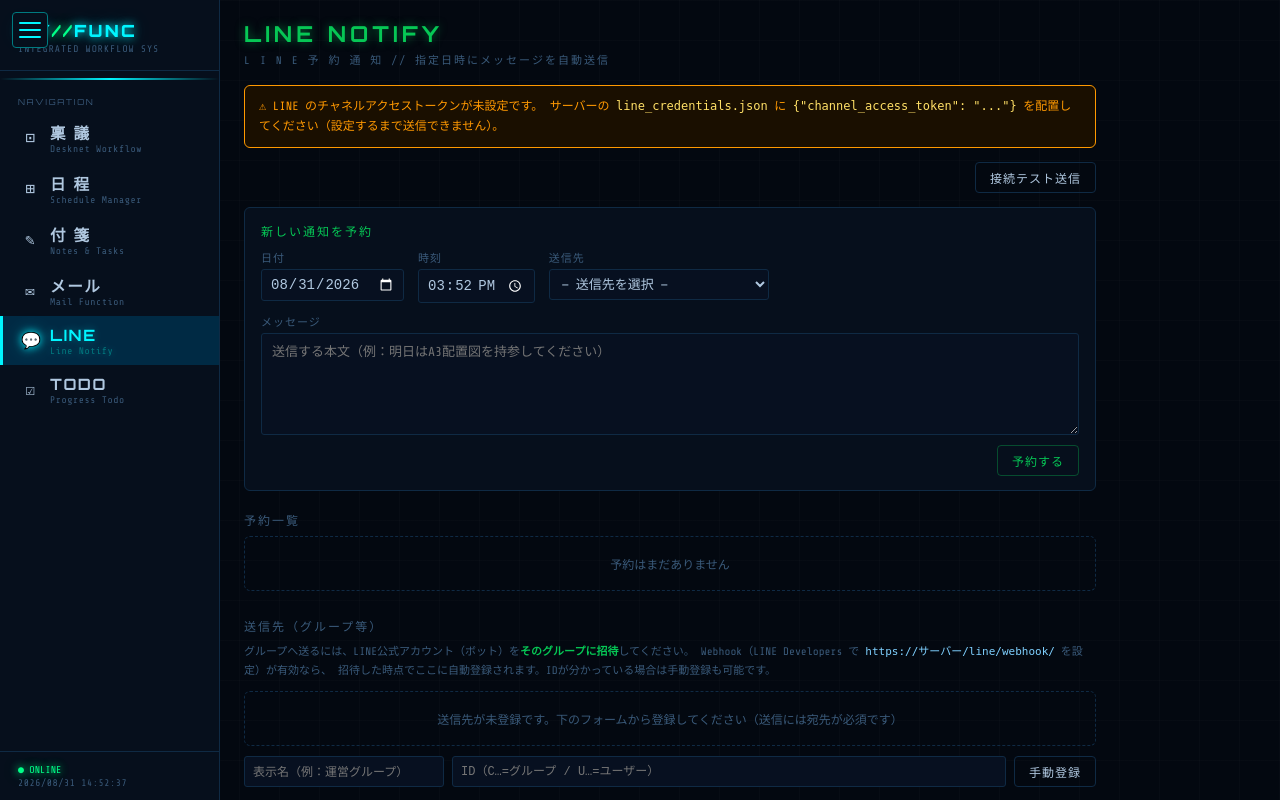
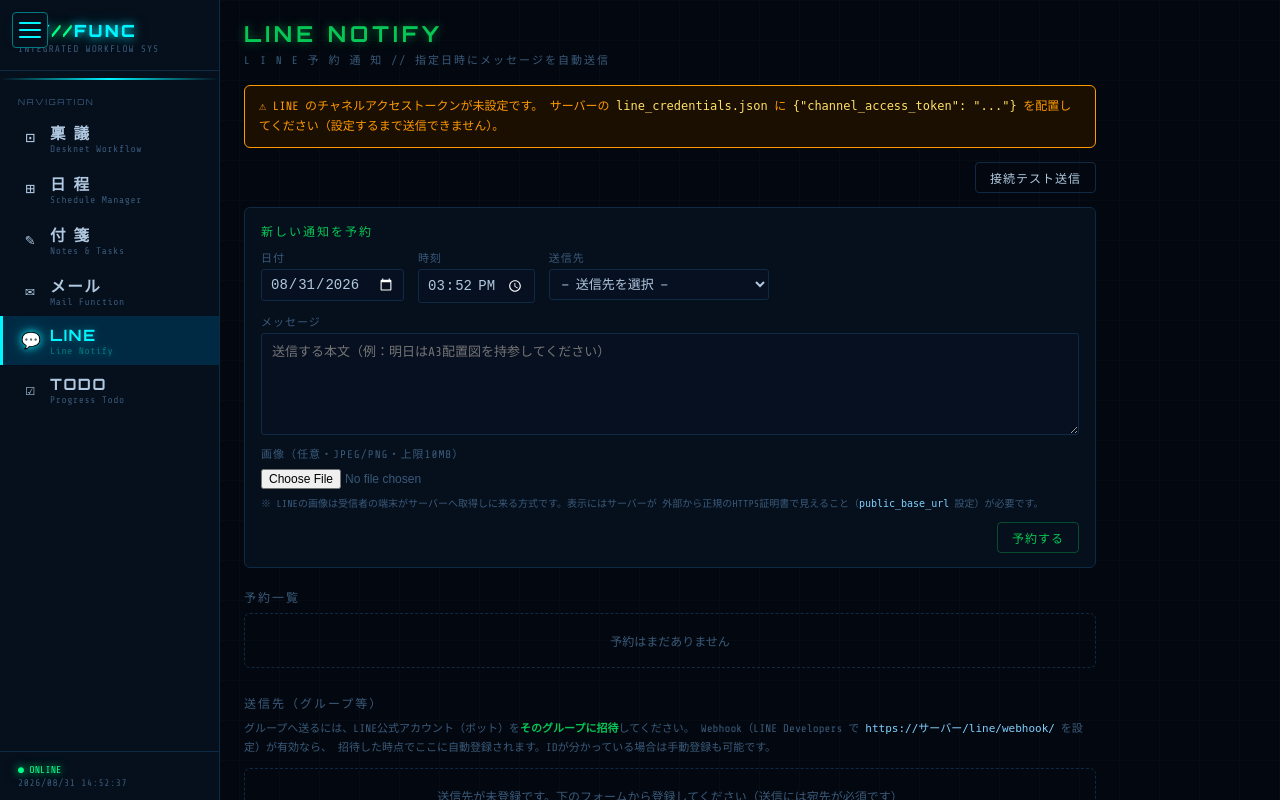
Before and after one commit to hideonSOS/MyFunction, a Django app: page /line/ in a window 1280 px wide. Run offline with Django 5.2, Linux system fonts and the light colour scheme; the visitor is signed in with stand-in values (Sample User, id 1); data that the repository does not hold is empty; parts of the project's set-up code (start-up, migrations or seed data) failed here and were passed over.

Commit message:
LINE通知に画像添付を追加（JPEG/PNG・上限10MB）
- 予約フォームに画像欄を追加。一覧・編集にサムネイル表示、画像の差し替え・削除可
- 送信時はテキスト＋画像メッセージの2通で送る（image message）
- LINEの画像は受信端末が公開URLへ取得しに来る方式のため、
  line_credentials.json の public_base_url（正規HTTPS必須）から絶対URLを組み立てる
- public_base_url 未設定の画像付き通知は送信保留しエラー表示（テキストのみは影響なし）
- 通知削除・画像差し替えで実ファイルも削除。詳細は SERVER_HANDOVER.md 参照

Co-Authored-By: Claude Opus 4.8 <noreply@anthropic.com>

```diff
--- a/linenotify/line_api.py
+++ b/linenotify/line_api.py
@@ -39,6 +39,13 @@ def get_secret():
     return (_load_creds().get('channel_secret') or '').strip()
 
 
+def get_public_base():
+    """画像URLの組み立てに使う公開ベースURL（例: https://example.com）。
+    LINEの画像は「受信者の端末がこのURLへ取りに来る」方式のため、
+    外部到達可能かつ正規のHTTPS証明書であることが必要"""
+    return (_load_creds().get('public_base_url') or '').strip().rstrip('/')
+
+
 def is_configured():
     return bool(get_token())
 
@@ -77,18 +84,28 @@ def send_broadcast(text):
                           {'messages': [{'type': 'text', 'text': text[:5000]}]})
 
 
-def send_push(to_id, text):
-    """指定の宛先（groupId / roomId / userId）へ送る"""
-    return _post_messages(API_BASE + '/message/push',
-                          {'to': to_id,
-                           'messages': [{'type': 'text', 'text': text[:5000]}]})
+def _build_messages(text, image_url=None):
+    messages = [{'type': 'text', 'text': text[:5000]}]
+    if image_url:
+        messages.append({
+            'type': 'image',
+            'originalContentUrl': image_url,
+            'previewImageUrl': image_url,
+        })
+    return messages
 
 
-def send_to(target, text):
+def send_push(to_id, text, image_url=None):
+    """指定の宛先（groupId / roomId / userId）へ送る。image_url があれば画像も"""
+    return _post_messages(API_BASE + '/message/push',
+                          {'to': to_id, 'messages': _build_messages(text, image_url)})
+
+
+def send_to(target, text, image_url=None):
     """LineTarget へ送る。運用方針により宛先未指定（ブロードキャスト）は無効。"""
     if target is None:
         return False, 'ブロードキャストは現在無効です（送信先を指定してください）'
-    return send_push(target.target_id, text)
+    return send_push(target.target_id, text, image_url)
 
 
 def get_group_name(group_id):
--- a/linenotify/static/linenotify/css/linenotify.css
+++ b/linenotify/static/linenotify/css/linenotify.css
@@ -150,6 +150,44 @@
   margin-top: 10px;
 }
 
+/* ── 添付画像 ───────────────────────────────── */
+.ln-image-field { margin-top: 10px; }
+.ln-image-field input[type="file"] {
+  display: block;
+  margin-top: 4px;
+  font-size: 12px;
+  color: var(--text-dim);
+}
+.ln-image-current {
+  display: flex;
+  align-items: flex-start;
+  gap: 10px;
+  margin-top: 8px;
+}
+.ln-image-current img {
+  max-width: 220px;
+  max-height: 140px;
+  border: 1px solid var(--border);
+  border-radius: 4px;
+}
+.ln-image-hint {
+  margin-top: 6px;
+  font-size: 10px;
+  line-height: 1.7;
+  color: var(--text-dim);
+}
+.ln-image-hint code { color: #7fd0ff; }
+
+/* 一覧のサムネイル */
+.ln-thumb {
+  display: block;
+  margin-top: 6px;
+  max-width: 180px;
+  max-height: 120px;
+  border: 1px solid var(--border);
+  border-radius: 4px;
+}
+
 /* ── 一覧 ───────────────────────────────────── */
 .ln-list-title {
   font-size: 12px;
--- a/linenotify/static/linenotify/js/linenotify.js
+++ b/linenotify/static/linenotify/js/linenotify.js
@@ -69,6 +69,15 @@
 
       const body = el('div', 'ln-body');
       body.appendChild(el('div', 'ln-msg', n.message));
+      if (n.image) {
+        const a = document.createElement('a');
+        a.href = n.image; a.target = '_blank'; a.rel = 'noopener';
+        const img = document.createElement('img');
+        img.className = 'ln-thumb';
+        img.src = n.image; img.alt = '添付画像'; img.loading = 'lazy';
+        a.appendChild(img);
+        body.appendChild(a);
+      }
       const meta = el('div', 'ln-meta');
       meta.appendChild(el('span', 'ln-badge to', '→ ' + n.target_name));
       if (n.sent)       meta.appendChild(el('span', 'ln-badge ok', '送信済 ' + (n.sent_at || '')));
@@ -159,12 +168,20 @@
   }
 
   // ── フォーム ─────────────────────────────
+  function showCurrentImage(url) {
+    const box = document.getElementById('ln-image-current');
+    box.hidden = !url;
+    document.getElementById('ln-image-thumb').src = url || '';
+  }
+
   function resetForm() {
     editingId = null;
     document.getElementById('ln-form-title').textContent = '新しい通知を予約';
     document.getElementById('ln-save').textContent = '予約する';
     document.getElementById('ln-cancel').hidden = true;
     document.getElementById('ln-message').value = '';
+    document.getElementById('ln-image').value = '';
+    showCurrentImage(null);
     renderTargetSelect(null);
     initDefaultDatetime();
   }
@@ -177,8 +194,30 @@
     document.getElementById('ln-date').value = n.date;
     document.getElementById('ln-time').value = n.time;
     document.getElementById('ln-message').value = n.message;
+    document.getElementById('ln-image').value = '';
+    showCurrentImage(n.image);
     renderTargetSelect(n.target);
     document.getElementById('ln-message').focus();
+  }
+
+  // 選択されたファイルを通知に添付する（保存後に呼ぶ）
+  async function uploadImageIfAny(notifId) {
+    const input = document.getElementById('ln-image');
+    const f = input.files && input.files[0];
+    if (!f) return true;
+    const fd = new FormData();
+    fd.append('id', notifId);
+    fd.append('file', f);
+    const res = await fetch('/line/api/image/upload/', {
+      method: 'POST', headers: { 'X-CSRFToken': CSRF }, body: fd,
+    });
+    const data = await res.json().catch(() => ({}));
+    if (!res.ok) {
+      setStatus('画像: ' + (data.error || 'アップロード失敗'), 'err');
+      return false;
+    }
+    input.value = '';
+    return true;
   }
 
   function initDefaultDatetime() {
@@ -207,14 +246,27 @@
       return;
     }
     try {
-      await post('/line/api/save/', payload);
-      setStatus(editingId ? '更新しました' : '予約しました', 'ok');
+      const saved = await post('/line/api/save/', payload);
+      const imgOk = await uploadImageIfAny(saved.id);
+      if (imgOk) setStatus(editingId ? '更新しました' : '予約しました', 'ok');
       resetForm();
       await load();
     } catch (e) {
       setStatus(e.message, 'err');
     }
   }
+
+  // 編集中の通知から画像を外す
+  document.getElementById('ln-image-remove').addEventListener('click', async () => {
+    if (!editingId) { showCurrentImage(null); return; }
+    if (!confirm('添付画像を削除しますか？')) return;
+    try {
+      await post('/line/api/image/delete/', { id: editingId });
+      showCurrentImage(null);
+      setStatus('画像を削除しました', 'ok');
+      await load();
+    } catch (e) { setStatus(e.message, 'err'); }
+  });
 
   async function sendNow(n) {
     if (!confirm(`この通知を今すぐ「${n.target_name}」へ送信しますか？\n\n` + n.message.slice(0, 60))) return;
--- a/linenotify/templates/linenotify/index.html
+++ b/linenotify/templates/linenotify/index.html
@@ -41,6 +41,19 @@
       <textarea id="ln-message" maxlength="1000" rows="4"
                 placeholder="送信する本文（例：明日はA3配置図を持参してください）"></textarea>
     </label>
+    <div class="ln-image-field">
+      <label>画像（任意・JPEG/PNG・上限10MB）
+        <input type="file" id="ln-image" accept="image/jpeg,image/png">
+      </label>
+      <div id="ln-image-current" class="ln-image-current" hidden>
+        <img id="ln-image-thumb" src="" alt="添付画像">
+        <button class="ln-btn ln-mini ln-danger" id="ln-image-remove" type="button">画像を外す</button>
+      </div>
+      <div class="ln-image-hint">
+        ※ LINEの画像は受信者の端末がサーバーへ取得しに来る方式です。表示にはサーバーが
+        外部から正規のHTTPS証明書で見えること（<code>public_base_url</code> 設定）が必要です。
+      </div>
+    </div>
     <div class="ln-form-actions">
       <button class="ln-btn" id="ln-cancel" type="button" hidden>編集をやめる</button>
       <button class="ln-btn ln-primary" id="ln-save" type="button">予約する</button>
--- a/linenotify/urls.py
+++ b/linenotify/urls.py
@@ -11,6 +11,8 @@ urlpatterns = [
     path('api/delete/',        views.api_delete,        name='api_delete'),
     path('api/sendnow/',       views.api_send_now,      name='api_send_now'),
     path('api/test/',          views.api_test,          name='api_test'),
+    path('api/image/upload/',  views.api_image_upload,  name='api_image_upload'),
+    path('api/image/delete/',  views.api_image_delete,  name='api_image_delete'),
     path('api/target/save/',   views.api_target_save,   name='api_target_save'),
     path('api/target/delete/', views.api_target_delete, name='api_target_delete'),
     path('webhook/',           views.webhook,           name='webhook'),
--- a/linenotify/views.py
+++ b/linenotify/views.py
@@ -31,10 +31,21 @@ def _notif_dict(n):
         'message':     n.message,
         'target':      n.target.id if n.target else None,
         'target_name': n.target.name if n.target else 'ブロードキャスト',
+        'image':       n.image.url if n.image else None,   # 画面プレビュー用（相対URL）
         'sent':        n.sent,
         'sent_at':     timezone.localtime(n.sent_at).strftime('%Y-%m-%d %H:%M') if n.sent_at else None,
         'error':       n.error,
     }
+
+
+def _image_abs_url(n):
+    """LINEへ渡す画像の絶対URL。public_base_url 未設定なら (None, エラー文)"""
+    if not n.image:
+        return None, None
+    base = line_api.get_public_base()
+    if not base:
+        return None, '画像送信には line_credentials.json の public_base_url 設定が必要です'
+    return base + n.image.url, None
 
 
 @login_required
@@ -131,6 +142,12 @@ def api_send_now(request):
     if not n:
         return JsonResponse({'error': 'not found'}, status=404)
 
+    image_url, img_err = _image_abs_url(n)
+    if img_err:
+        n.error = img_err
+        n.save(update_fields=['error'])
+        return JsonResponse(_notif_dict(n))
+
     # 二重送信防止: 先に原子的にクレームする（ボタン連打・cronとの同時実行対策）
     claimed = LineNotification.objects.filter(id=n.id, sent=False).update(
         sent=True, sent_at=timezone.now(), error='')
@@ -138,7 +155,7 @@ def api_send_now(request):
         n.refresh_from_db()
         return JsonResponse(_notif_dict(n))   # すでに送信済み
 
-    ok, err = line_api.send_to(n.target, n.message)
+    ok, err = line_api.send_to(n.target, n.message, image_url)
     if not ok:
         LineNotification.objects.filter(id=n.id).update(
             sent=False, sent_at=None, error=err)
@@ -160,6 +177,56 @@ def api_test(request):
     name = target.name if target else 'ブロードキャスト'
     ok, err = line_api.send_to(target, f'MyFunction LINE通知のテスト送信です。（宛先: {name}）')
     return JsonResponse({'ok': ok, 'error': err})
+
+
+# ── 通知の添付画像 ────────────────────────────
+
+MAX_IMAGE_SIZE = 10 * 1024 * 1024   # LINEの画像メッセージ上限（10MB）
+
+@login_required
+@require_http_methods(['POST'])
+def api_image_upload(request):
+    """通知に画像を添付する（multipart: id, file）。JPEG/PNGのみ・上限10MB。
+    既存の画像があれば置き換える"""
+    n = LineNotification.objects.filter(id=request.POST.get('id')).first()
+    if not n:
+        return JsonResponse({'error': 'not found'}, status=404)
+    if n.sent:
+        return JsonResponse({'error': '送信済みの通知には添付できません'}, status=400)
+
+    f = request.FILES.get('file')
+    if not f:
+        return JsonResponse({'error': 'no file'}, status=400)
+
+    ct = (f.content_type or '').lower()
+    if ct not in ('image/jpeg', 'image/png'):
+        return JsonResponse({'error': 'LINEに送れる画像は JPEG / PNG のみです'}, status=400)
+    if f.size > MAX_IMAGE_SIZE:
+        return JsonResponse({'error': '画像が大きすぎます（LINEの上限10MB）'}, status=400)
+
+    if n.image:
+        n.image.delete(save=False)   # 置き換え時は旧ファイルを消す
+    n.image = f
+    n.save()
+    return JsonResponse(_notif_dict(n))
+
+
+@login_required
+@require_http_methods(['POST'])
+def api_image_delete(request):
+    try:
+        data = json.loads(request.body)
+        notif_id = int(data['id'])
+    except (KeyError, ValueError, json.JSONDecodeError):
+        return JsonResponse({'error': 'invalid'}, status=400)
+    n = LineNotification.objects.filter(id=notif_id).first()
+    if not n:
+        return JsonResponse({'error': 'not found'}, status=404)
+    if n.image:
+        n.image.delete(save=False)
+        n.image = None
+        n.save()
+    return JsonResponse(_notif_dict(n))
 
 
 # ── 送信先の管理 ──────────────────────────────
```
Also changed, not shown: deploy/SERVER_HANDOVER.md (+6 -1 lines), linenotify/management/commands/send_line_due.py (+14 -1 lines), linenotify/models.py (+15 -0 lines), linenotify/migrations/0003_linenotification_image.py (added).
